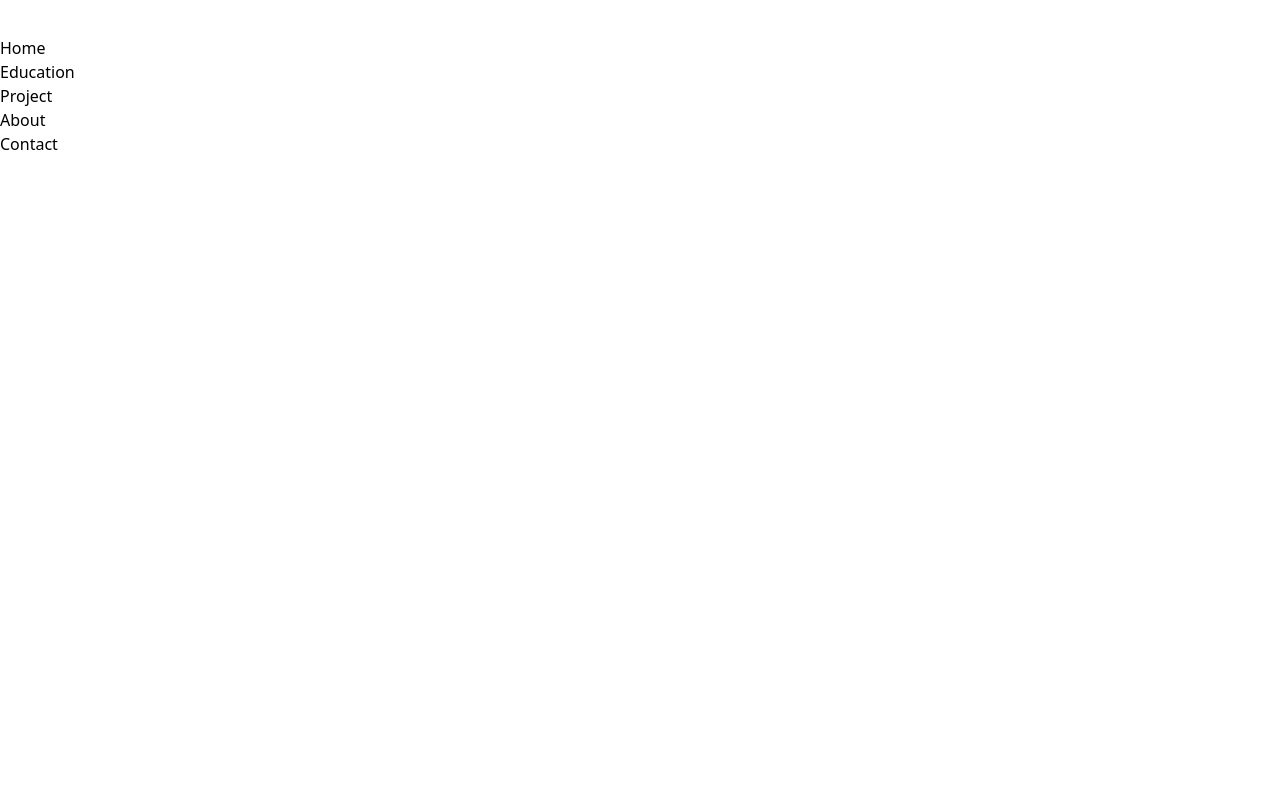
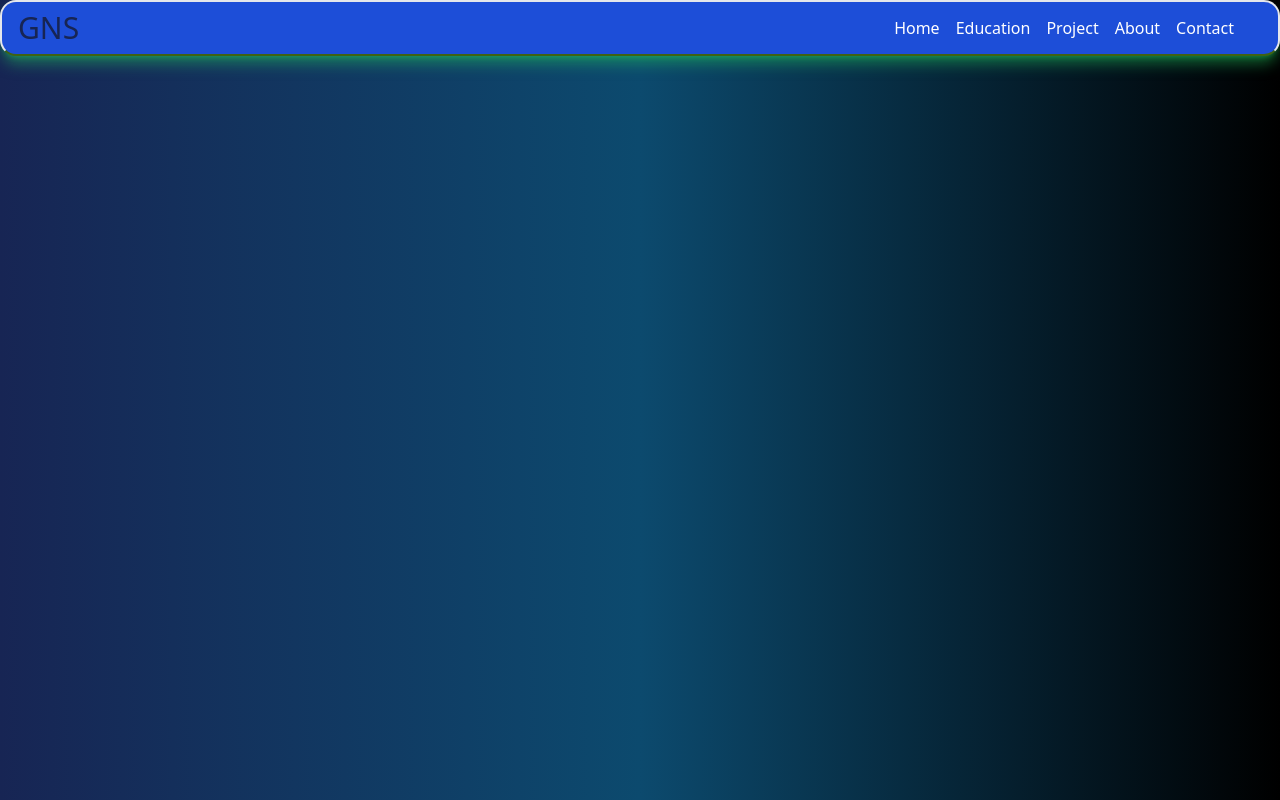
Before and after one commit to gnsgns6/Portfolio, a website: page index.html in a window 1280 px wide. Drawn offline with nearby package versions, Linux system fonts and the light colour scheme.

Commit message:
Navbar Created

```diff
--- a/index.html
+++ b/index.html
@@ -5,12 +5,12 @@
 <!--    <link rel="stylesheet" href="style.css">-->
     <script src="https://cdn.tailwindcss.com"></script>
   </head>
-<body>
-<nav>
-<div class="text-3xl text-white">
+<body class="bg-gradient-to-r from-blue-950 via-sky-900 to-black">
+<nav class="bg-blue-700 text-white px-4 py-2 flex justify-between items-center rounded-2xl border-solid border-2 border-b-lime-800 shadow-lg shadow-green-500/50">
+<div class="text-3xl text-blue-950">
   <h3>GNS</h3>
 </div>
-<ul>
+<ul class="mr-7 nav-items flex space-x-4">
   <li><a href="#">Home</a></li>
   <li><a href="#">Education</a></li>
   <li><a href="#">Project</a></li>
```
